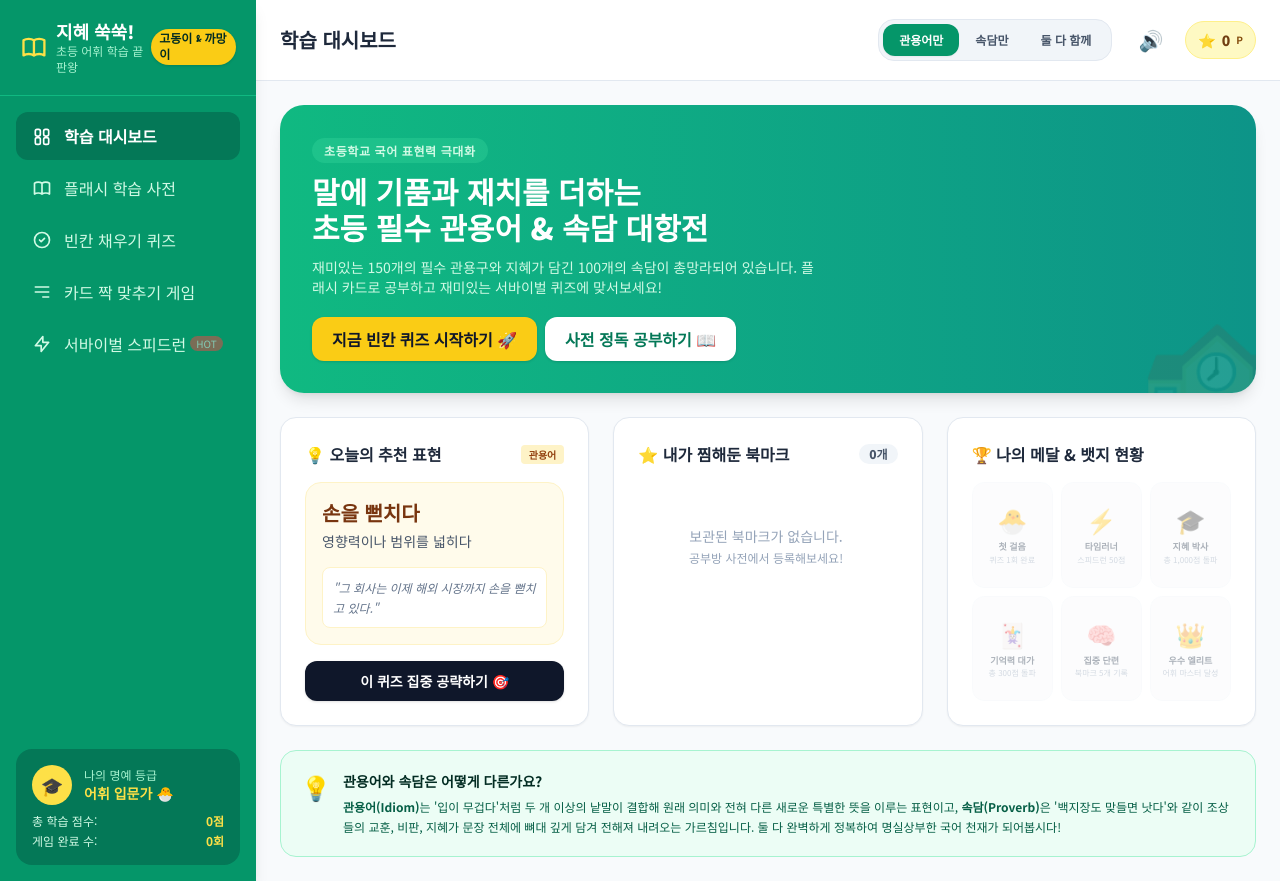
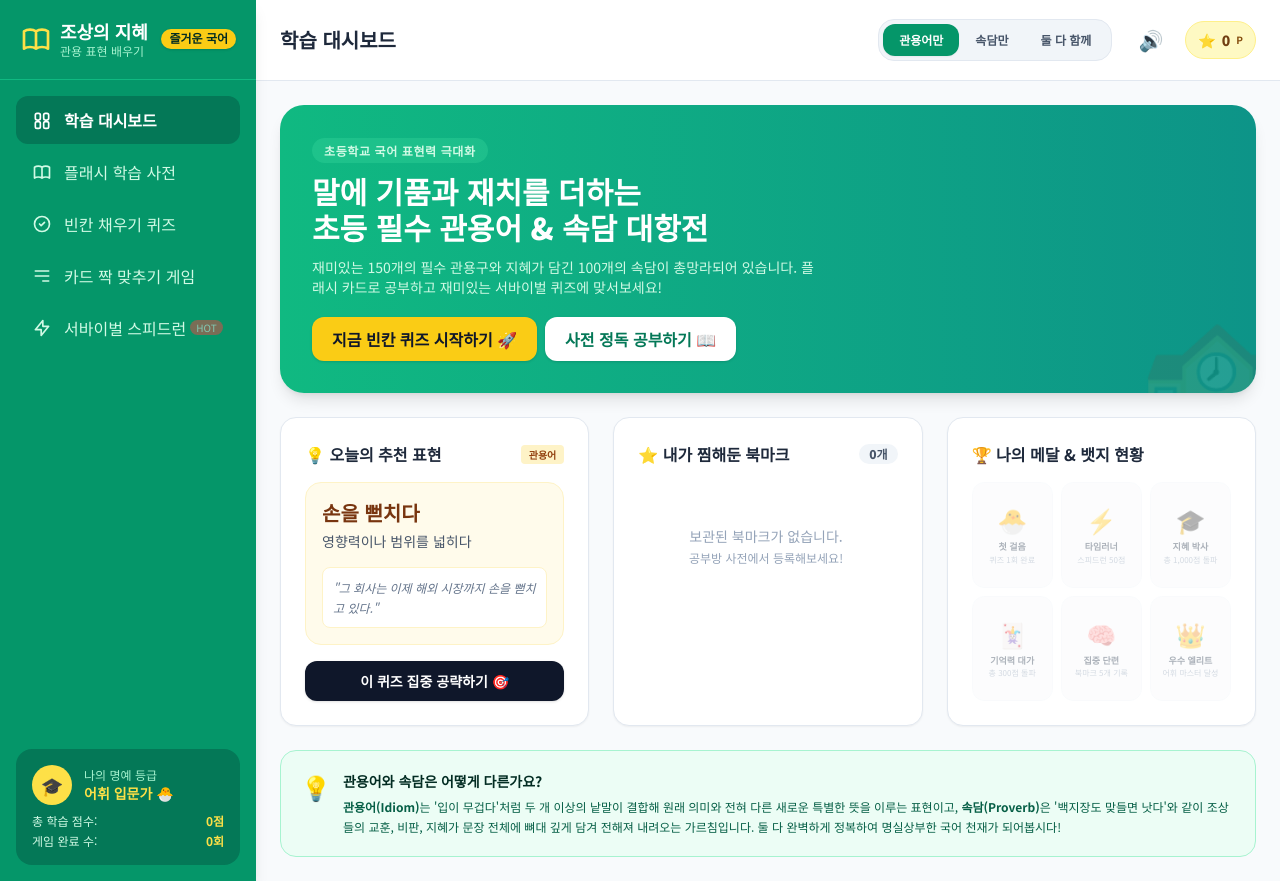
Before and after one commit to CH-Kook/learning_Korean_idiom, a plain HTML site: page index.html in a window 1280 px wide. Drawn offline with nearby package versions, Linux system fonts and the light colour scheme.

Commit message:
Update headings and text in index.html

```diff
--- a/index.html
+++ b/index.html
@@ -61,12 +61,12 @@
             <path stroke-linecap="round" stroke-linejoin="round" stroke-width="2" d="M12 6.253v13m0-13C10.832 5.477 9.246 5 7.5 5S4.168 5.477 3 6.253v13C4.168 18.477 5.754 18 7.5 18s3.332.477 4.5 1.253m0-13C13.168 5.477 14.754 5 16.5 5c1.747 0 3.332.477 4.5 1.253v13C19.832 18.477 18.247 18 16.5 18c-1.746 0-3.332.477-4.5 1.253"></path>
           </svg>
           <div>
-            <h1 class="font-extrabold text-lg leading-tight">지혜 쑥쑥!</h1>
-            <p class="text-xs text-emerald-200">초등 어휘 학습 끝판왕</p>
+            <h1 class="font-extrabold text-lg leading-tight">조상의 지혜</h1>
+            <p class="text-xs text-emerald-200">관용 표현 배우기</p>
           </div>
         </div>
         <div class="bg-yellow-400 text-emerald-950 px-2 py-0.5 rounded-full text-xs font-bold shadow nanum-font text-base">
-          고동이 & 까망이
+          즐거운 국어
         </div>
       </div>
 
```
